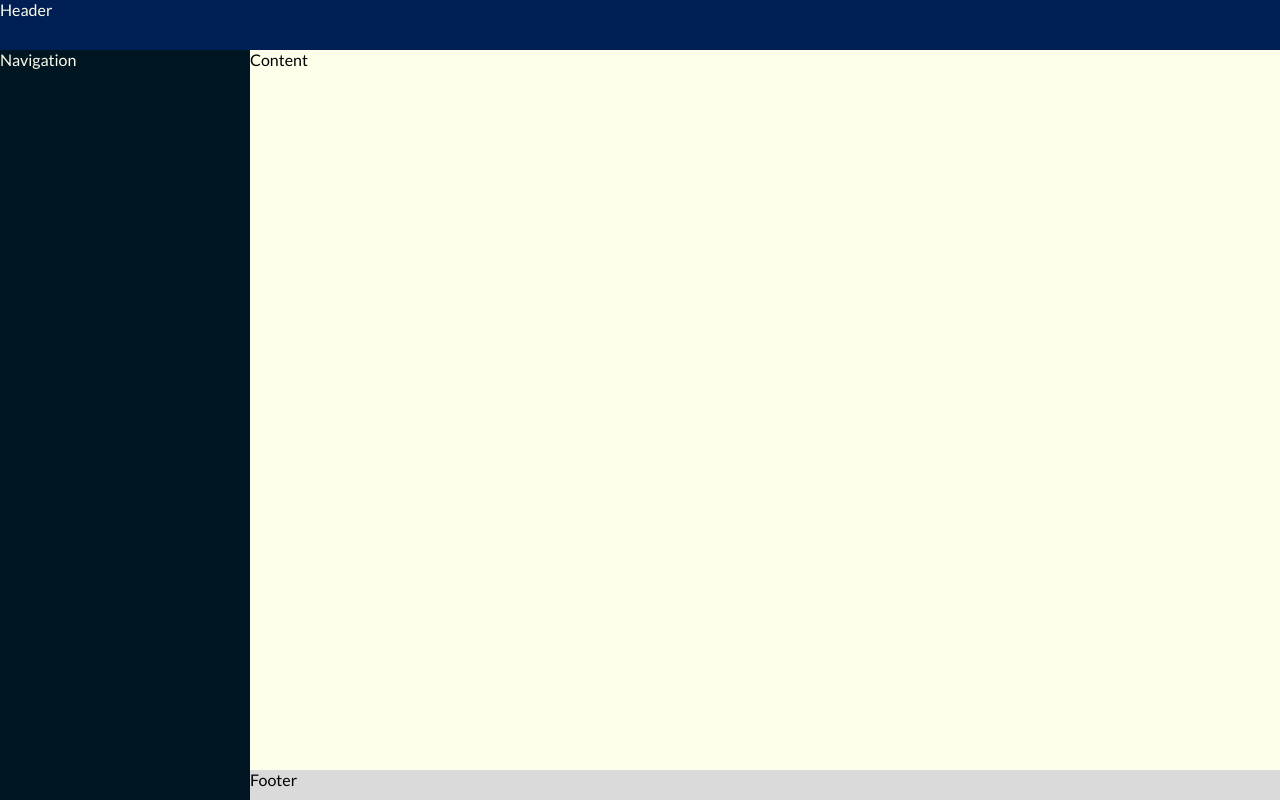
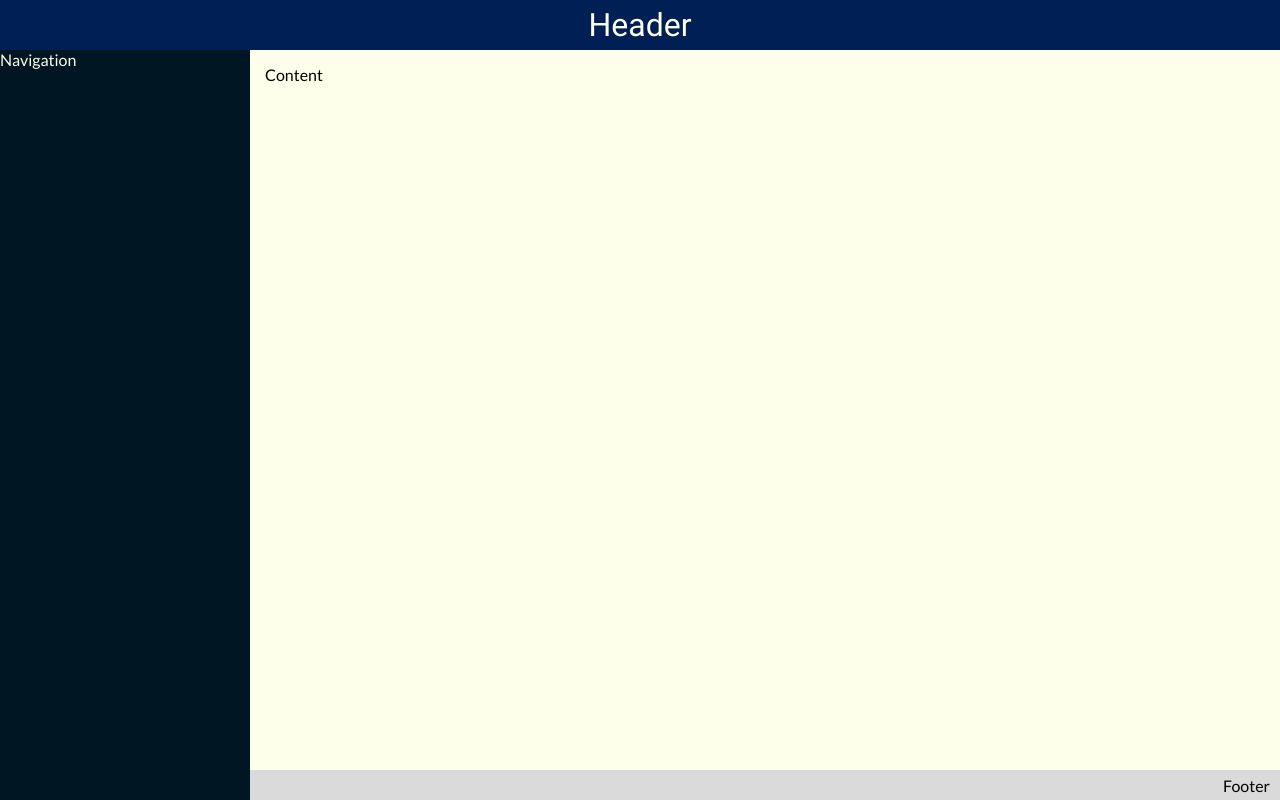
Before and after one commit to eltonmel/frontend, a React (Create React App) app: page / in a window 1280 px wide. Built offline with nearby package versions, Linux system fonts and the light colour scheme.

Commit message:
Initial styles of header, footer and content implemented

```diff
--- a/src/App.scss
+++ b/src/App.scss
@@ -16,6 +16,7 @@
 * {
   margin: 0;
   font-family: 'Lato', sans-serif;
+  box-sizing: border-box;
 }
 
 .app {
--- a/src/Components/Footer.jsx
+++ b/src/Components/Footer.jsx
@@ -2,4 +2,8 @@ import React from 'react';
 
 import '@/Styles/Footer.scss';
 
-export default () => <footer className="footer">Footer</footer>;
+export default () => (
+  <footer className="footer">
+    <span>Footer</span>
+  </footer>
+);
--- a/src/Components/Header.jsx
+++ b/src/Components/Header.jsx
@@ -2,4 +2,8 @@ import React from 'react';
 
 import '@/Styles/Header.scss';
 
-export default () => <header className="header">Header</header>;
+export default () => (
+  <header className="header">
+    <h1>Header</h1>
+  </header>
+);
--- a/src/Styles/Content.scss
+++ b/src/Styles/Content.scss
@@ -2,4 +2,6 @@
   grid-area: content;
   background-color: #feffea;
   color: #000;
+
+  padding: 15px;
 }
--- a/src/Styles/Footer.scss
+++ b/src/Styles/Footer.scss
@@ -2,4 +2,9 @@
   grid-area: footer;
   background-color: #dbdada;
   color: #000;
+
+  display: flex;
+  justify-content: flex-end;
+  align-items: center;
+  padding-right: 10px;
 }
--- a/src/Styles/Header.scss
+++ b/src/Styles/Header.scss
@@ -2,4 +2,12 @@
   grid-area: header;
   background-color: #001f54;
   color: #feffea;
+
+  display: flex;
+  justify-content: center;
+  align-items: center;
+
+  h1 {
+    font-weight: 500;
+  }
 }
```
